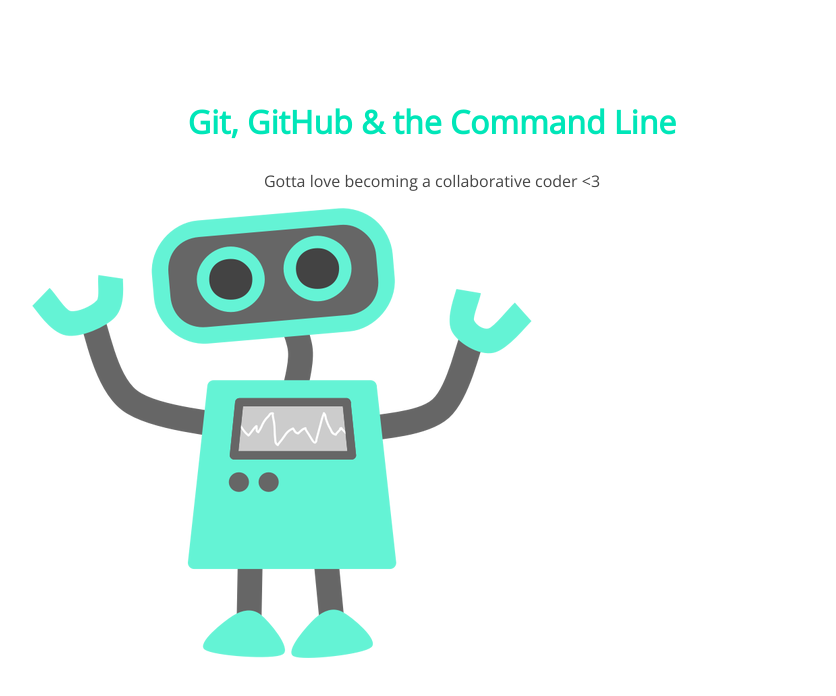
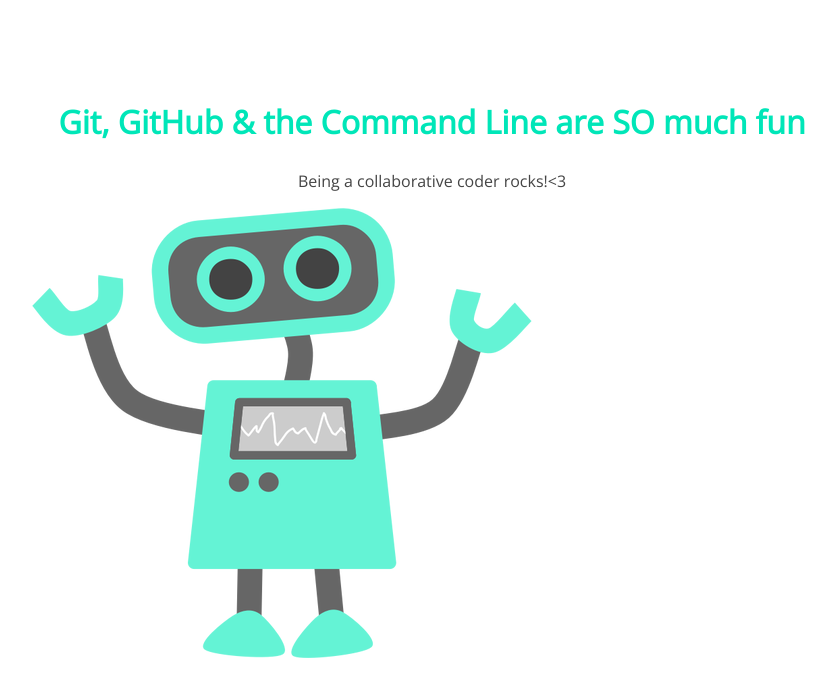
Before and after one commit to RachaelK973/105-project, a plain HTML site: page index.html in a window 1280 px wide. Shown: the whole page, without its empty margins (208-1044 px from the left). Drawn offline with nearby package versions, Linux system fonts and the light colour scheme.

Commit message:
Modified text h1 and p

```diff
--- a/index.html
+++ b/index.html
@@ -8,8 +8,8 @@
 </head>
 <body>
 	<section>
-		<h1>Git, GitHub & the Command Line</h1>
-		<p>Gotta love becoming a collaborative coder <3</p>
+		<h1>Git, GitHub & the Command Line are SO much fun</h1>
+		<p>Being a collaborative coder rocks!<3</p>
 		<img src="img/happy-blue-robot.png">
 	</section>
 </body>
```
